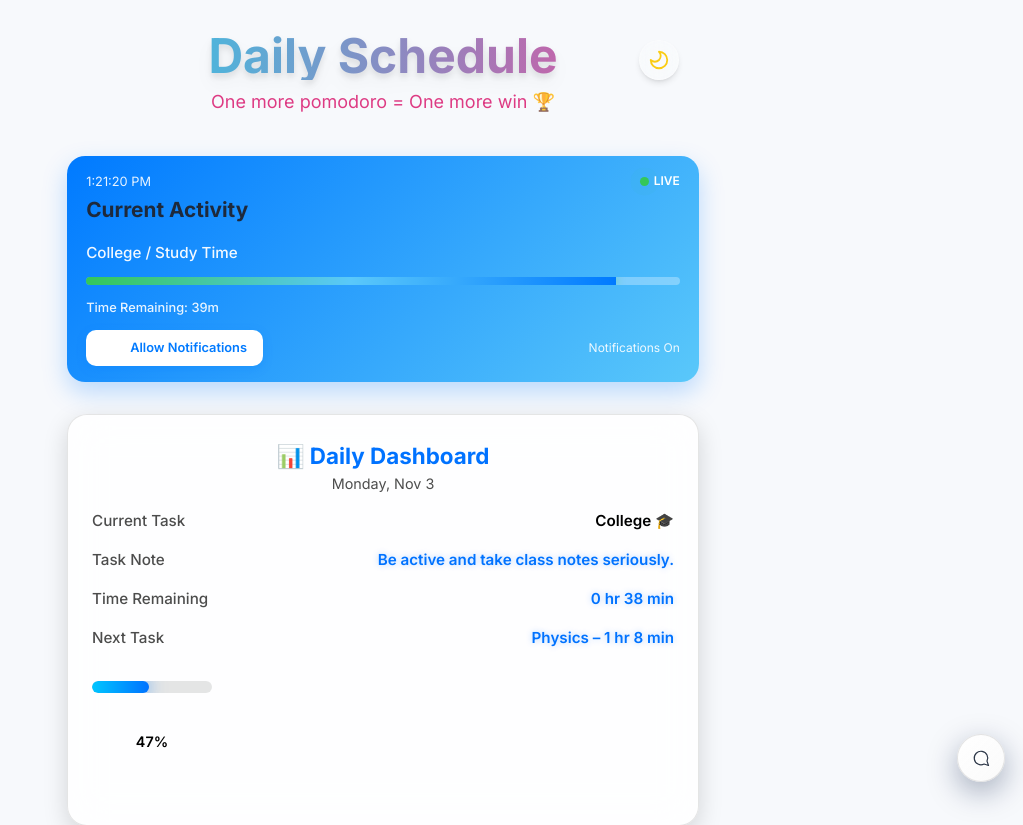
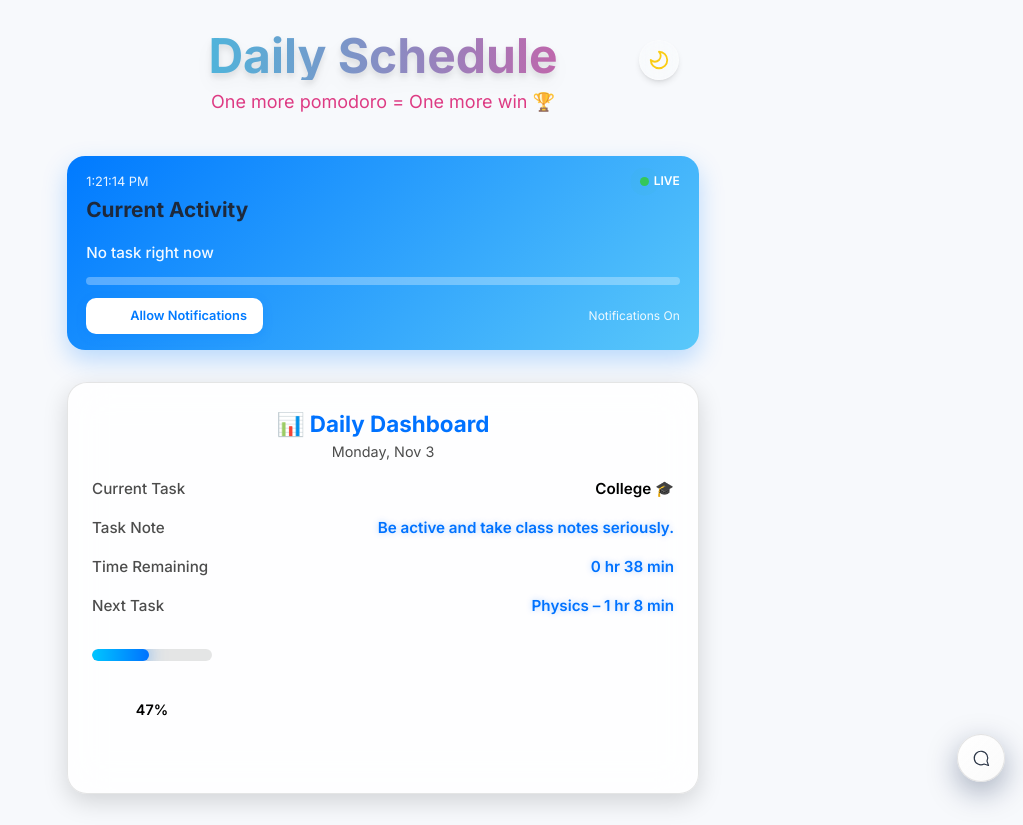
Before and after one commit to techai342/schoolwork, a React (Vite) app: page / in a window 1280 px wide. Shown: the top 825 px of the page, without its empty margins (257-1280 px from the left). Built offline with nearby package versions, Linux system fonts and the light colour scheme.

Commit message:
Update CurrentReminder.jsx

```diff
--- a/src/components/CurrentReminder.jsx
+++ b/src/components/CurrentReminder.jsx
@@ -1,11 +1,14 @@
-import React, { useEffect, useState } from "react";
+import React, { useEffect, useState, useRef } from "react";
+import useNotification from "../hooks/useNotification";
 
 export default function CurrentReminder() {
   const [time, setTime] = useState(new Date());
   const [currentTask, setCurrentTask] = useState(null);
   const [progress, setProgress] = useState(0);
+  const lastTaskRef = useRef(null);
+  const { showNotification } = useNotification(); // ✅ custom notification hook
 
-  // Schedule
+  // Daily schedule
   const schedule = [
     { time: "5:00 AM – 6:30 AM", activity: "Math Practice" },
     { time: "6:30 AM – 8:00 AM", activity: "Free / Morning Routine" },
@@ -18,7 +21,7 @@ export default function CurrentReminder() {
     { time: "10:30 PM – 5:00 AM", activity: "Sleep / Rest" },
   ];
 
-  // Convert time string → minutes
+  // Convert "hh:mm AM/PM" → minutes
   function timeToMinutes(t) {
     const [raw, period] = t.trim().split(" ");
     const [h, m] = raw.split(":").map(Number);
@@ -27,6 +30,7 @@ export default function CurrentReminder() {
     return hours * 60 + (m || 0);
   }
 
+  // Preprocess schedule
   const processed = schedule.map((item) => {
     const [start, end] = item.time.split("–").map((t) => t.trim());
     return {
@@ -36,7 +40,7 @@ export default function CurrentReminder() {
     };
   });
 
-  // Track current time and progress
+  // Track time + update task
   useEffect(() => {
     const timer = setInterval(() => {
       const now = new Date();
@@ -45,13 +49,13 @@ export default function CurrentReminder() {
 
       let found = null;
       for (const s of processed) {
-        if (
+        const inRange =
           (s.startMin <= s.endMin &&
             minutes >= s.startMin &&
             minutes < s.endMin) ||
           (s.startMin > s.endMin &&
-            (minutes >= s.startMin || minutes < s.endMin))
-        ) {
+            (minutes >= s.startMin || minutes < s.endMin));
+        if (inRange) {
           found = s;
           const duration =
             s.startMin > s.endMin
@@ -67,10 +71,21 @@ export default function CurrentReminder() {
           break;
         }
       }
+
+      // When task changes → notify
+      if (found && lastTaskRef.current?.activity !== found.activity) {
+        showNotification(
+          "🕒 New Task Started",
+          `It's time for ${found.activity}!`
+        );
+      }
+
       setCurrentTask(found);
-    }, 1000);
+      lastTaskRef.current = found;
+    }, 60000); // check every 1 minute
+
     return () => clearInterval(timer);
-  }, []);
+  }, [processed, showNotification]);
 
   return (
     <div className="reminder-card bounce-in">
@@ -88,7 +103,7 @@ export default function CurrentReminder() {
         </div>
       </div>
 
-      {/* Timeline Graph */}
+      {/* Progress Bar */}
       <div className="timeline">
         <div className="timeline-track"></div>
         <div
@@ -115,14 +130,25 @@ export default function CurrentReminder() {
 
       {/* Notification Button */}
       <div className="notif-row">
-        <button className="notif-btn">
+        <button
+          className="notif-btn"
+          onClick={() => {
+            if ("Notification" in window) {
+              Notification.requestPermission().then(() => {
+                showNotification(
+                  "🔔 Notifications Enabled",
+                  "You'll get alerts for your next study tasks!"
+                );
+              });
+            }
+          }}
+        >
           <i data-lucide="bell" className="w-5 h-5 mr-2"></i>
           Allow Notifications
         </button>
         <p className="notif-status">Notifications On</p>
       </div>
 
-      {/* CSS (compact version) */}
       <style>{`
         .reminder-card {
           background: linear-gradient(135deg, #007aff, #5ac8fa);
@@ -167,8 +193,6 @@ export default function CurrentReminder() {
           box-shadow: 0 0 0 5px rgba(52,199,89,0.25);
           animation: pulse 2s infinite;
         }
-
-        /* Timeline */
         .timeline {
           width: 100%;
           height: 8px;
@@ -176,7 +200,6 @@ export default function CurrentReminder() {
           background: rgba(255,255,255,0.3);
           overflow: hidden;
           margin: 0.8rem 0;
-          position: relative;
         }
         .timeline-progress {
           height: 100%;
@@ -184,15 +207,12 @@ export default function CurrentReminder() {
           transition: width 0.5s linear;
           box-shadow: 0 0 8px rgba(52,199,89,0.5);
         }
-
         .time-left {
           font-size: 0.8rem;
           font-weight: 500;
           opacity: 0.9;
           margin-bottom: 0.8rem;
         }
-
-        /* Notifications */
         .notif-row {
           display: flex;
           justify-content: space-between;
@@ -217,8 +237,6 @@ export default function CurrentReminder() {
           font-size: 0.75rem;
           opacity: 0.9;
         }
-
-        /* Animation */
         @keyframes pulse {
           0% { box-shadow: 0 0 0 0 rgba(52,199,89,0.4); }
           70% { box-shadow: 0 0 0 10px rgba(52,199,89,0); }
```
